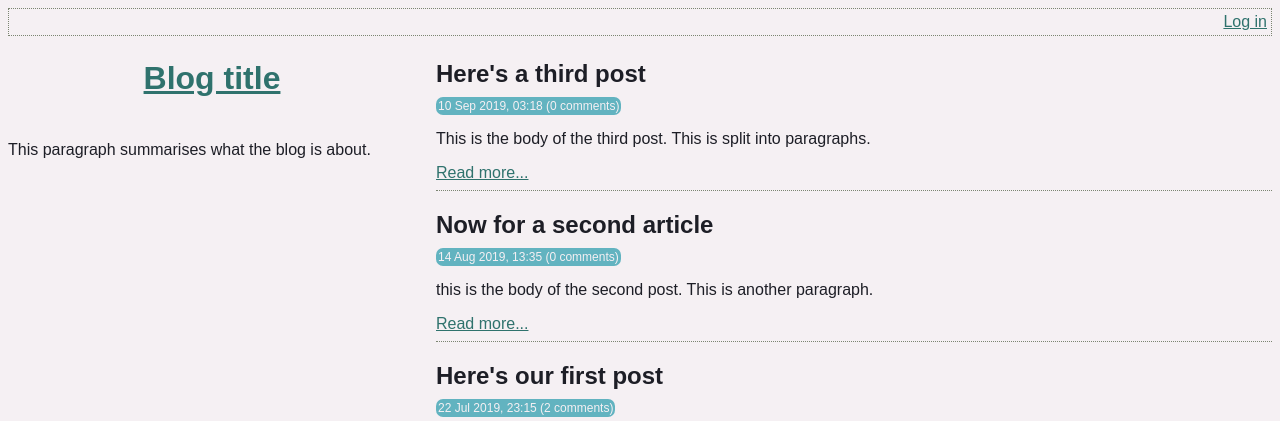
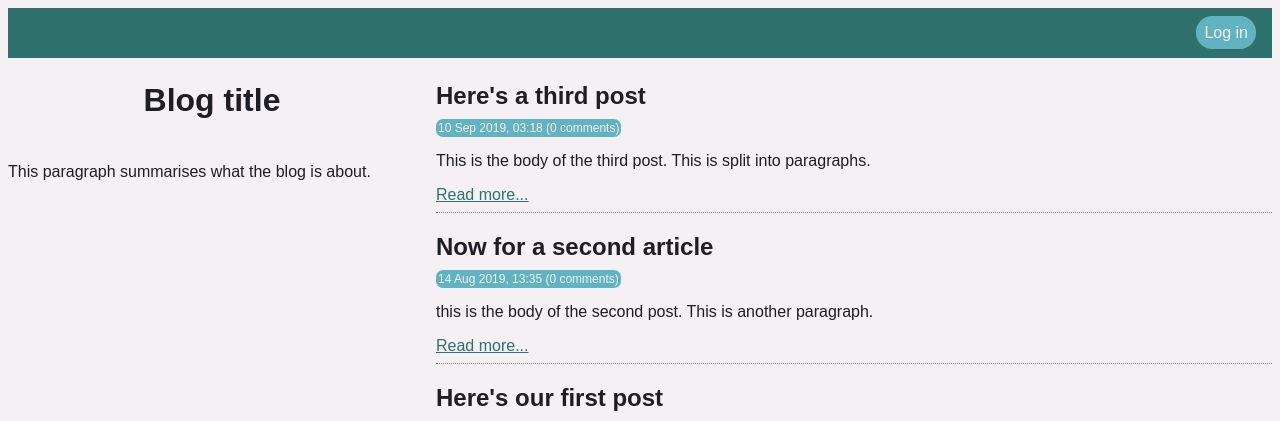
Before and after one commit to leggettc18/blog-php-fpm, a PHP site: page / in a window 1280 px wide. Shown: the top 421 px of the page. Run offline with PHP 8.4, Linux system fonts and the light colour scheme; data comes from the database, SQL or seed files in the repository.

Commit message:
A few more CSS changes to improve the look of the site

```diff
--- a/www/html/assets/main.css
+++ b/www/html/assets/main.css
@@ -24,11 +24,15 @@
 	font-size: 1.2em;
 }
 
+a {
+	color: #2F726D;
+}
+
 .top-menu {
+	background: #2f726d;
 	color: #1D1E26;
-	border: 1px dotted #7B8571;
 	min-height: 18px;
-	padding: 4px;
+	padding: 16px;
 	margin-bottom: 4px;
 	grid-area: header;
 }
@@ -47,10 +51,14 @@ h1, h2, h3 {
 	text-align: center;
 }
 
+#title a {
+	text-decoration: none;
+	color: #1d1e26;
+}
+
 #summary {
 	grid-area: summary;
 	text-align: justify;
-	vertical-align: text-top;
 }
 
 body {
@@ -112,10 +120,16 @@ body {
 	border: none;
 	padding: 0.5em;
 	border-radius: 1em;
+	text-decoration: none;
 }
 
-a {
-	color: #2F726D
+.button-secondary {
+	color: #f5f0f3;
+	background-color: #1d1e26;
+	border: none;
+	padding: 0.5em;
+	border-radius: 1em;
+	text-decoration: none;
 }
 
 .comment .comment-meta {
@@ -152,7 +166,7 @@ a {
 	font-size: 0.95em;
 	margin: 6px;
 	width: 7em;
-	color: #7B8571;
+	color: #1d1e26;
 	float: left;
 	text-align: right;
 
--- a/www/html/templates/top-menu.php
+++ b/www/html/templates/top-menu.php
@@ -1,15 +1,15 @@
 <div class="top-menu">
     <div class="menu-options">
         <?php if (isLoggedIn()): ?>
-            <a href="index.php">Home</a>
-            <a href="list-posts.php">All posts</a>
+            <a class="button-primary" href="index.php">Home</a>
+            <a class="button-primary" href="list-posts.php">All posts</a>
             |
-            <a href="edit-post.php">New post</a>
+            <a class="button-primary" href="edit-post.php">New post</a>
             |
             Hello <?php echo htmlEscape(getAuthUser()) ?>
-            <a href="logout.php">Log out</a>
+            <a class="button-primary" href="logout.php">Log out</a>
         <?php else: ?>
-            <a href="login.php">Log in</a>
+            <a class="button-primary" href="login.php">Log in</a>
         <?php endif ?>
     </div>
 </div>
```
